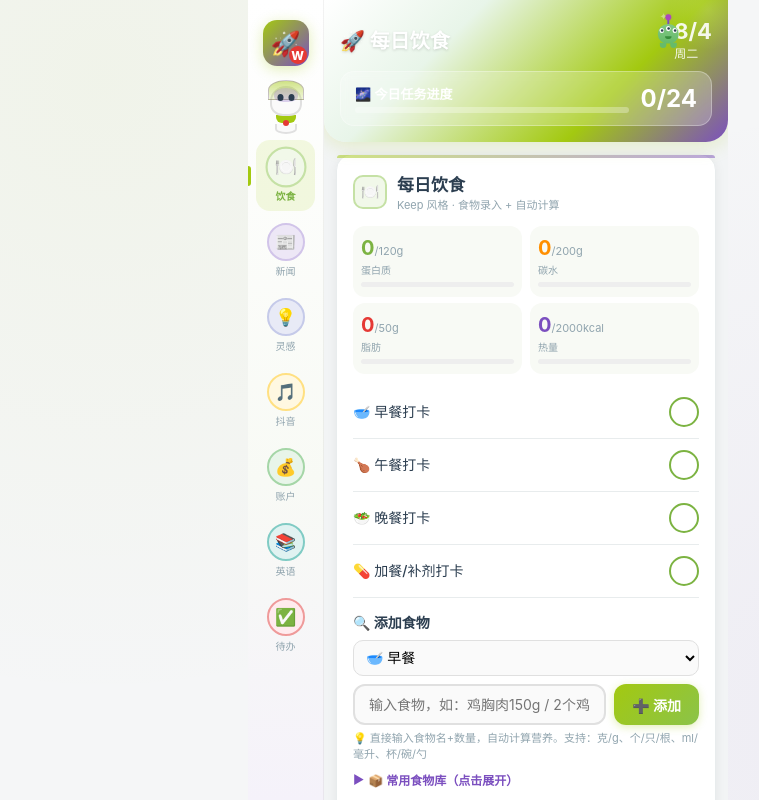
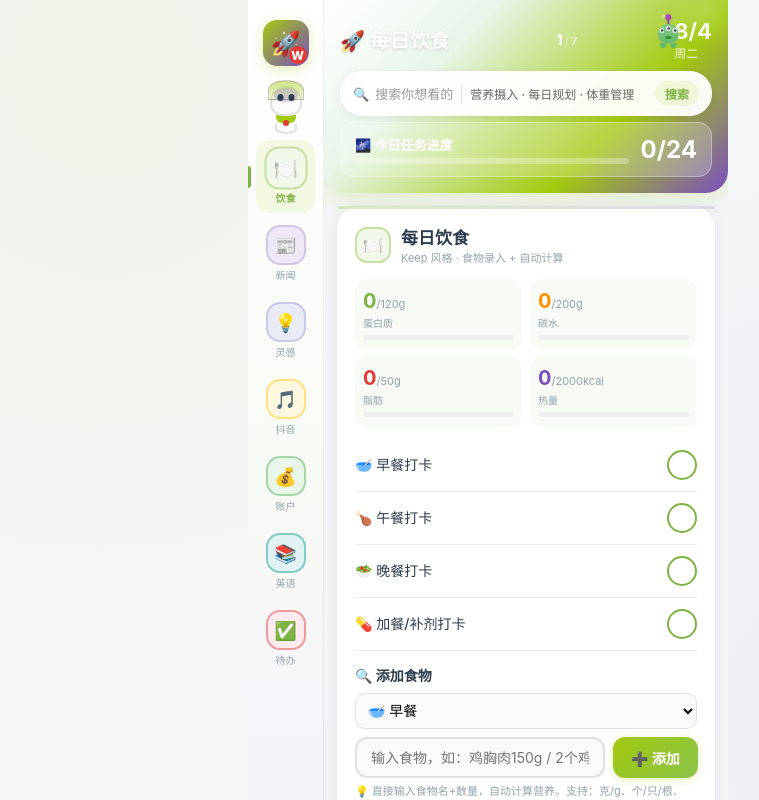
Before and after one commit to Zhangyu-cymk/workbuddy-dashboard, a plain HTML site: page index.html in a window 1280 px wide. Shown: the whole page, without its empty margins (152-911 px from the left). Drawn offline with Linux system fonts and the light colour scheme.

Commit message:
视觉风格重构：大圆角卡片+顶部搜索框+分页指示器

```diff
--- a/index.html
+++ b/index.html
@@ -24,8 +24,8 @@
     --buzz-border: #E8ECED;
     --text: #2C3E50;
     --text-light: #90A4AE;
-    --shadow: 0 2px 12px rgba(0,0,0,0.06);
-    --radius: 16px;
+    --shadow: 0 2px 14px rgba(0,0,0,0.05);
+    --radius: 24px;
     --nav-width: 76px;
   }
   body {
@@ -94,18 +94,18 @@
     transition: all 0.2s; width: 100%; position: relative;
   }
   .nav-item.active {
-    background: rgba(163,201,16,0.12);
+    background: rgba(163,201,16,0.10);
   }
   .nav-item.active::before {
     content: '';
     position: absolute; left: -8px; top: 50%; transform: translateY(-50%);
-    width: 3px; height: 20px; background: var(--buzz-green);
-    border-radius: 0 3px 3px 0;
+    width: 3px; height: 22px; background: var(--buzz-green-dark);
+    border-radius: 0 4px 4px 0;
   }
   .nav-icon {
-    width: 38px; height: 38px; border-radius: 50%;
+    width: 40px; height: 40px; border-radius: 14px;
     display: flex; align-items: center; justify-content: center;
-    font-size: 17px; transition: all 0.2s;
+    font-size: 18px; transition: all 0.2s;
   }
   .nav-item.active .nav-icon { transform: scale(1.08); }
   .nav-label { font-size: 10px; color: var(--text-light); margin-top: 2px; text-align: center; }
@@ -179,6 +179,43 @@
   }
   .checkin-num { font-size: 24px; font-weight: 700; white-space: nowrap; }
 
+  /* 搜索框 — 小红书风格 */
+  .search-header {
+    display: flex; align-items: center; gap: 6px;
+    background: rgba(255,255,255,0.95);
+    border-radius: 22px;
+    padding: 9px 12px;
+    margin: 10px 0 6px;
+    position: relative; z-index: 1;
+    border: 1px solid rgba(255,255,255,0.4);
+    box-shadow: 0 2px 8px rgba(0,0,0,0.06);
+  }
+  .search-icon { font-size: 13px; color: #999; flex-shrink: 0; }
+  .search-text { font-size: 13px; color: #999; font-weight: 500; white-space: nowrap; }
+  .search-sep { color: #DDD; font-weight: 300; }
+  .search-subtitle {
+    flex: 1; font-size: 12px; color: #666;
+    overflow: hidden; text-overflow: ellipsis; white-space: nowrap;
+    font-weight: 500;
+  }
+  .search-btn {
+    font-size: 12px; color: var(--buzz-green-dark); font-weight: 600;
+    padding: 4px 10px; border-radius: 14px;
+    background: rgba(163,201,16,0.12);
+    flex-shrink: 0;
+  }
+
+  /* 分页指示器 X/7 */
+  .page-indicator {
+    display: flex; align-items: baseline; gap: 1px;
+    font-size: 12px; color: rgba(255,255,255,0.85);
+    font-weight: 600; position: relative; z-index: 1;
+    margin-left: 10px;
+  }
+  .page-indicator #pageIdx { font-size: 14px; font-weight: 700; color: #fff; }
+  .page-sep { opacity: 0.6; padding: 0 1px; font-weight: 400; }
+  .page-total { font-size: 11px; opacity: 0.75; }
+
   /* 内容滚动区 */
   .content-scroll {
     flex: 1; overflow-y: auto; overflow-x: hidden;
@@ -200,8 +237,8 @@
   .card {
     background: var(--buzz-white);
     border-radius: var(--radius);
-    padding: 16px;
-    margin-bottom: 12px;
+    padding: 18px;
+    margin-bottom: 14px;
     box-shadow: var(--shadow);
     border: 1px solid var(--buzz-border);
     position: relative;
@@ -210,9 +247,9 @@
     content: '';
     position: absolute; top: 0; left: 0; right: 0;
     height: 3px;
-    background: linear-gradient(90deg, var(--buzz-green), var(--buzz-purple));
+    background: linear-gradient(90deg, #C5E1A5, #D1C4E9);
     border-radius: var(--radius) var(--radius) 0 0;
-    opacity: 0.5;
+    opacity: 0.6;
   }
   .card-header {
     display: flex; align-items: center; justify-content: space-between;
@@ -220,9 +257,9 @@
   }
   .card-title-row { display: flex; align-items: center; gap: 10px; }
   .card-icon {
-    width: 34px; height: 34px; border-radius: 10px;
+    width: 36px; height: 36px; border-radius: 12px;
     display: flex; align-items: center; justify-content: center;
-    font-size: 15px;
+    font-size: 16px;
   }
   .card-title { font-size: 17px; font-weight: 700; }
   .card-subtitle { font-size: 11px; color: var(--text-light); }
@@ -268,11 +305,11 @@
   /* 统计行 */
   .stat-row { display: flex; gap: 8px; margin-top: 8px; }
   .stat-box {
-    flex: 1; background: #F8FAF5; border-radius: 12px;
-    padding: 10px 8px; text-align: center;
-  }
-  .stat-val { font-size: 18px; font-weight: 700; }
-  .stat-lbl { font-size: 10px; color: var(--text-light); margin-top: 2px; }
+    flex: 1; background: #F8FAF5; border-radius: 16px;
+    padding: 12px 8px; text-align: center;
+  }
+  .stat-val { font-size: 20px; font-weight: 700; }
+  .stat-lbl { font-size: 10px; color: var(--text-light); margin-top: 3px; }
 
   /* 进度条 */
   .mini-bar {
@@ -287,12 +324,12 @@
 
   /* 建议/提示盒 */
   .tip-box {
-    background: #F8FAF5; border-radius: 12px; padding: 12px; margin-top: 10px;
+    background: #F8FAF5; border-radius: 16px; padding: 14px; margin-top: 10px;
     border-left: 3px solid var(--buzz-green);
   }
   .tip-box.blue-border { border-left-color: var(--buzz-purple); }
   .tip-box.orange-border { border-left-color: var(--buzz-orange); }
-  .tip-title { font-size: 13px; font-weight: 700; margin-bottom: 6px; }
+  .tip-title { font-size: 14px; font-weight: 700; margin-bottom: 8px; }
   .tip-row { font-size: 12px; color: var(--text-light); margin-bottom: 3px; line-height: 1.5; }
 
   /* 热点条目 */
@@ -341,11 +378,12 @@
   .tag-chip:active { opacity: 0.8; }
 
   .boom-card {
-    background: #fff; border: 1.5px solid #EEE; border-radius: 14px;
-    padding: 12px; margin-top: 8px;
+    background: #fff; border: 1px solid #EEEEEE; border-radius: 18px;
+    padding: 14px; margin-top: 10px;
     transition: box-shadow 0.2s;
-  }
-  .boom-card:hover { box-shadow: 0 2px 12px rgba(0,0,0,0.06); }
+    box-shadow: 0 1px 6px rgba(0,0,0,0.03);
+  }
+  .boom-card:hover { box-shadow: 0 3px 14px rgba(0,0,0,0.06); }
   .boom-header { display: flex; gap: 10px; align-items: flex-start; }
   .boom-rank {
     flex-shrink: 0; width: 28px; height: 28px; border-radius: 8px;
@@ -428,7 +466,7 @@
   /* 按钮 */
   .btn {
     display: inline-flex; align-items: center; gap: 5px;
-    padding: 7px 16px; border-radius: 20px; font-size: 13px;
+    padding: 8px 18px; border-radius: 22px; font-size: 13px;
     font-weight: 600; border: none; cursor: pointer; transition: all 0.2s;
     font-family: inherit;
   }
@@ -439,9 +477,9 @@
   .btn-outline {
     background: #fff; color: var(--buzz-green-dark); border: 1.5px solid var(--buzz-green-dark);
   }
-  .btn-sm { padding: 5px 12px; font-size: 11px; }
+  .btn-sm { padding: 5px 12px; font-size: 11px; border-radius: 16px; }
   .btn-danger { background: #FFEBEE; color: var(--buzz-red); border: 1px solid #FFCDD2; }
-  .btn-full { width: 100%; justify-content: center; margin-top: 8px; }
+  .btn-full { width: 100%; justify-content: center; margin-top: 8px; border-radius: 24px; }
 
   /* 日程行 */
   .sched-row {
@@ -882,6 +920,11 @@
     <div class="header-bar">
       <div class="header-row">
         <div class="header-title" id="panelTitle">🚀 每日饮食</div>
+        <div class="page-indicator">
+          <span id="pageIdx">1</span>
+          <span class="page-sep">/</span>
+          <span class="page-total" id="pageTotal">7</span>
+        </div>
         <!-- 三眼仔卡通 -->
         <div class="alien-header-decor">
           <div class="alien-toy">
@@ -897,6 +940,14 @@
           <span class="date-num" id="headerDay">7/31</span>
           <span id="headerWeekday">周五</span>
         </div>
+      </div>
+      <!-- 搜索框 -->
+      <div class="search-header">
+        <span class="search-icon">🔍</span>
+        <span class="search-text">搜索你想看的</span>
+        <span class="search-sep">|</span>
+        <span class="search-subtitle" id="searchSubtitle">营养摄入 · 每日规划 · 体重管理</span>
+        <span class="search-btn">搜索</span>
       </div>
       <div class="checkin-mini">
         <div class="checkin-progress-wrap">
@@ -1014,7 +1065,7 @@ function saveData(data) {
 
 // 内容版本号——定时任务更新 news/english/douyin/idea 时改这个值
 // 页面加载时如果版本号变了，自动用最新默认数据覆盖内容模块
-const CONTENT_VERSION = '2026-08-03-v3';
+const CONTENT_VERSION = '2026-08-03-v4';
 
 function syncContentData(data) {
   if (!data._contentVer || data._contentVer !== CONTENT_VERSION) {
@@ -1091,6 +1142,24 @@ const panelTitles = {
   douyin: '🚀 抖音爆款', account: '🚀 我的账户', english: '🚀 英语学习', todo: '🚀 每日待办'
 };
 
+const panelSubtitles = {
+  diet: '营养摄入 · 每日规划 · 体重管理',
+  news: '财经要闻 · 政策解读 · 市场分析',
+  idea: '爆款选题 · 二创灵感 · 发布建议',
+  douyin: '爆款视频 · 赛道分析 · 二创建议',
+  account: '每日开支 · 累积汇总 · 月度复盘',
+  english: '口语对话 · 地道表达 · 词汇听力',
+  todo: '每日任务 · 优先级 · 完成进度'
+};
+
+function updatePageIndicator(panel) {
+  const panels = Object.keys(panelTitles);
+  const idx = panels.indexOf(panel) + 1;
+  $('#pageIdx').textContent = idx;
+  $('#pageTotal').textContent = panels.length;
+  $('#searchSubtitle').textContent = panelSubtitles[panel] || '';
+}
+
 $('#sidebar').addEventListener('click', (e) => {
   const navItem = e.target.closest('.nav-item');
   if (!navItem) return;
@@ -1105,6 +1174,7 @@ function switchPanel(panel) {
   $$('.module-panel').forEach(p => p.classList.remove('active'));
   const target = $('#panel-' + panel);
   if (target) target.classList.add('active');
+  updatePageIndicator(panel);
   $('#contentScroll').scrollTop = 0;
 }
 
```
